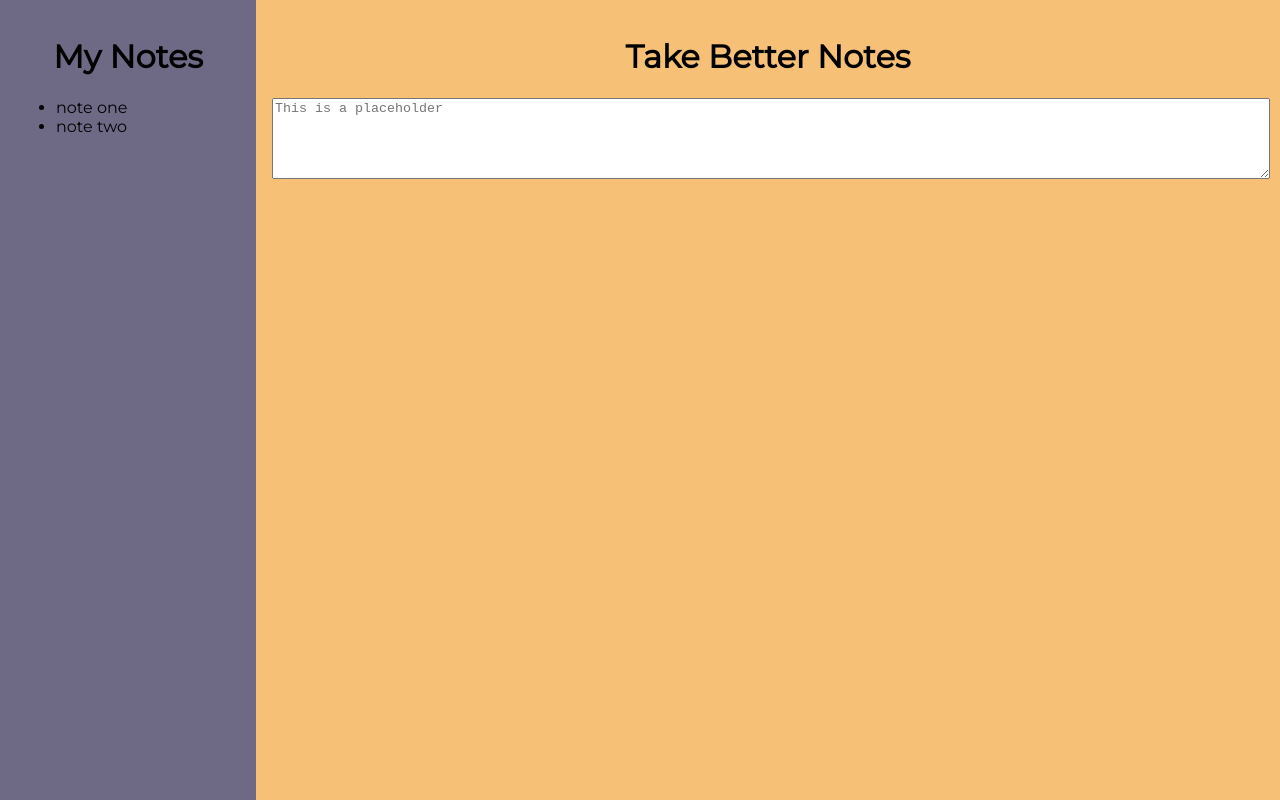
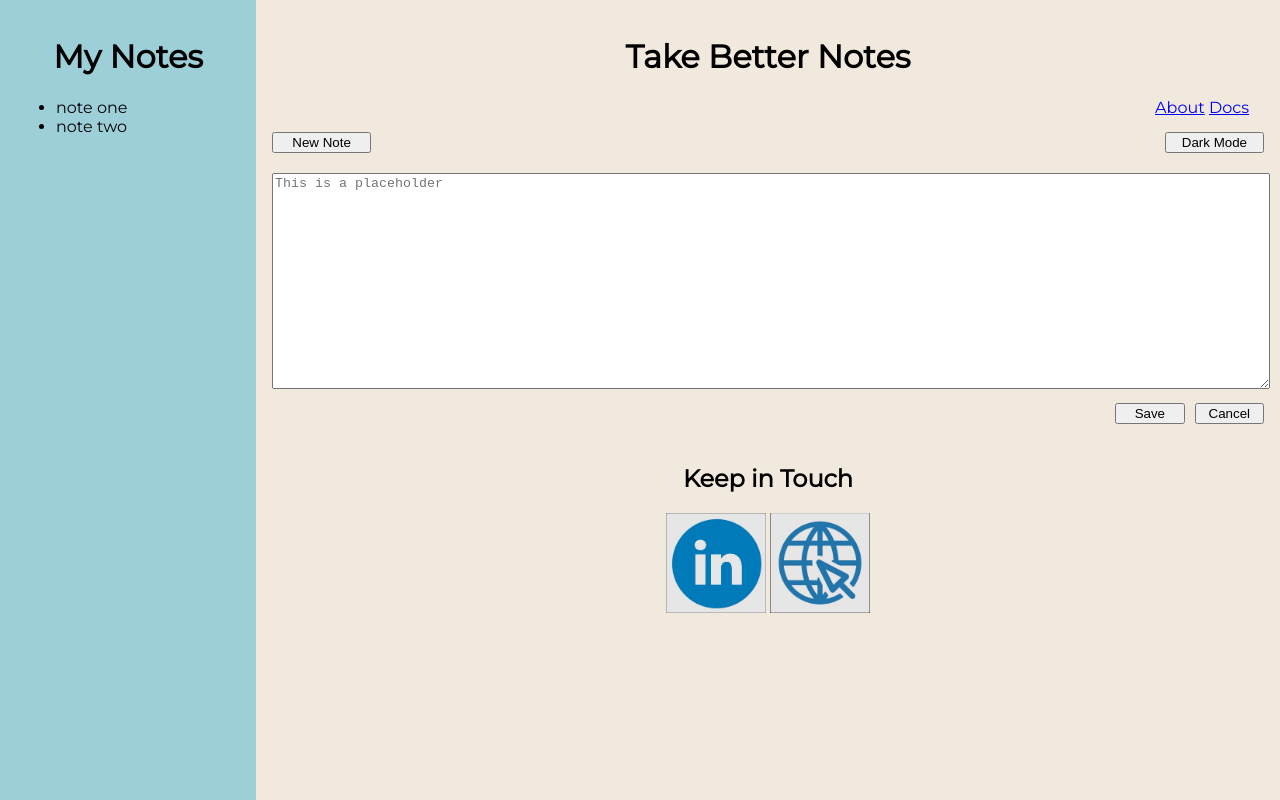
Before and after one commit to xubryan123/assignment1, a plain HTML site: page index.html in a window 1280 px wide. Drawn offline with Linux system fonts and the light colour scheme.

Commit message:
added footer buttons and nav

```diff
--- a/css/stylesheet.css
+++ b/css/stylesheet.css
@@ -1,6 +1,7 @@
 html,body{
     font-family: 'Montserrat', sans-serif;
     margin: 0;
+    min-height: 100%;
 }
 
 header{
@@ -8,17 +9,39 @@ header{
 }
 
 #right{
-    background-color: #f6c177;
+    background-color: #f2e9de;
+}
+
+nav{
+    text-align: right;
+    margin: 15px;
 }
 
 #left{
     box-sizing: border-box;
-    background-color: #6e6a86;
+    background-color: #9ccfd8;
 }
 .wrapper > div{
     padding: 1em;
     border: 0px;
     margin: 0px;
+}
+
+.buttongrid{
+    display:grid;
+    grid-template-columns: 10% 10%;
+    white-space: normal;
+    word-wrap: break-word;
+    justify-content: space-between;
+}
+
+.bottombuttons{
+    display:grid;
+    grid-template-columns: 7% 7%;
+    grid-gap: 10px;
+    white-space: normal;
+    word-wrap: break-word;
+    justify-content: right;
 }
 
 .wrapper{
@@ -27,6 +50,18 @@ header{
     grid-template-columns: 1fr 4fr;
 }
 
+.rightwrap{
+    display:grid;
+    grid-template-rows: 1fr 10fr;
+    grid-gap: 20px;
+}
+
+footer{
+    text-align: center;
+    margin-bottom: 0;
+}
+
 textarea{
     width: 100%;
+    height: 100%;
 }
--- a/index.html
+++ b/index.html
@@ -27,7 +27,53 @@
         <header>
           <h1>Take Better Notes</h1>
         </header>
-        <textarea id="story" name="story" rows="5" cols="33" placeholder="This is a placeholder"></textarea>
+        <nav>
+          <a title="About" href="misc/about.html">About</a>
+          <a title="docs" href="misc/docs.html">Docs</a>
+        </nav>
+        <div class="rightwrap">
+          <div class='buttongrid'>
+            <button
+              onclick="document.getElementById(
+             'notes').value = ''"
+            >
+              New Note
+            </button>
+            <button id='dark'>
+              Dark Mode
+            </button>
+          </div>
+          <div>
+            <textarea
+              id="notes"
+              name="notes"
+              rows="5"
+              cols="33"
+              placeholder="This is a placeholder"
+            ></textarea>
+          </div>
+          <div class='bottombuttons'>
+            <button>
+              Save
+            </button>
+            <button>
+              Cancel
+            </button>
+          </div>
+          <footer>
+            <h2>Keep in Touch</h2>
+            <a href="https://ca.linkedin.com/"><img
+              src="images/linkedin.JPG"
+              alt="Linkedin"
+              id="Linkedin" width='100' height='100'
+            /></a>
+          <a href="https://www.facebook.com/"><img
+            src="images/browser.JPG"
+            alt="Facebook"
+            id="Facebook" width='100' height='100'
+          /></a>
+          </footer>
+        </div>
       </div>
     </div>
   </body>
```
Also changed, not shown: misc/about.html (added), misc/docs.html (added).
